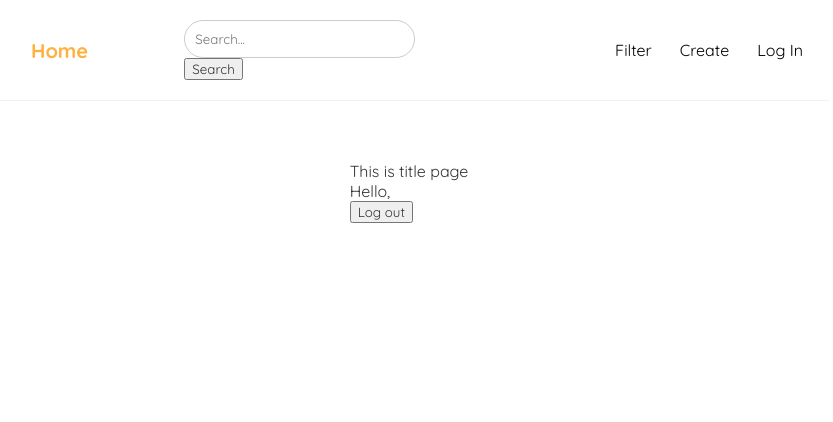
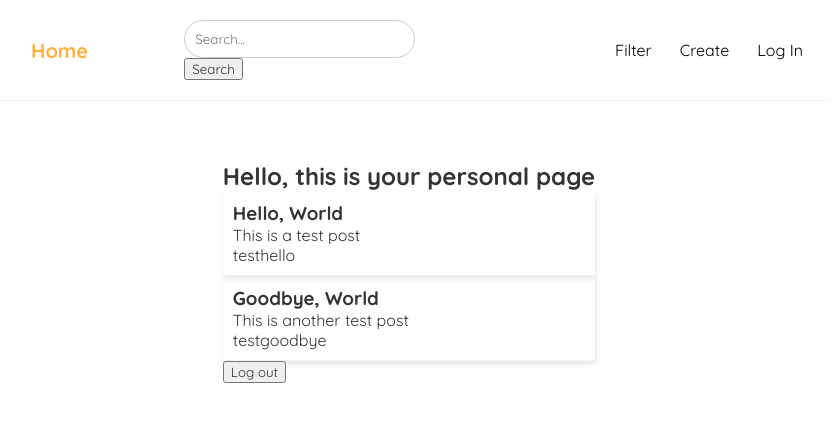
Before and after one commit to James-1723/DB_Management, a React (Create React App) app: page /user in a window 1280 px wide. Shown: the top 422 px of the page, without its empty margins (231-1064 px from the left). Built offline with nearby package versions, Linux system fonts and the light colour scheme.

Commit message:
User介面修改
新增顯示user的個人貼文

```diff
--- a/public/index.html
+++ b/public/index.html
@@ -2,7 +2,6 @@
 <html lang="en">
   <head>
     <meta charset="utf-8" />
-    <link rel="icon" href="%PUBLIC_URL%/favicon.ico" />
     <meta name="viewport" content="width=device-width, initial-scale=1" />
     <meta name="theme-color" content="#000000" />
     <meta
--- a/src/pages/Create.js
+++ b/src/pages/Create.js
@@ -4,6 +4,7 @@ import Select from 'react-select';
 
 const Create = () => {
 
+    const navigate = useNavigate();
     const [title, setTitle] = useState('');
     const [content, setContent] = useState('');
 
@@ -40,13 +41,14 @@ const Create = () => {
         e.preventDefault();
         const post = { title, content, selectedTags };
 
-        const response = await fetch('http://localhost:8000/posts', {
+        const response = await fetch('http://localhost:8000/api/posts', {
             method: 'POST',
             headers: { "Content-Type": "application/json" },
             body: JSON.stringify(post)
         });
 
         if (response.ok) {
+            navigate('/');
             console.log('post created');
         }
     }
--- a/src/pages/Home.js
+++ b/src/pages/Home.js
@@ -1,6 +1,6 @@
 import { useState } from 'react';
 import { useUser } from '../context/UserContext.js'
-import '../style/homepage.css';
+import '../style/Post.css';
 const Home = () => {
 
     const [name, setName] = useState('lemonade');
--- a/src/pages/User.js
+++ b/src/pages/User.js
@@ -1,9 +1,13 @@
-import { useState } from 'react';
+import { useEffect, useState } from 'react';
 import { useUser } from '../context/UserContext.js';
 import { useNavigate } from 'react-router-dom';
 
+import '../style/Post.css';
+
 const User = () => {
     const {user, setUser} = useUser();
+    const [posts, setPosts] = useState([]);
+
     const displayName = user && user.user_name ? user.user_name : '';
     const navigate = useNavigate();
 
@@ -14,10 +18,60 @@ const User = () => {
         console.log('登出成功')
     }
 
+    useEffect(() => {
+        const fetchPosts = async () => {
+            //將測試資料改為以下的api
+
+            // const response = await fetch('http://localhost:8000/api/posts/${user.user_id}', {
+            //     method: 'GET',
+            //     headers: {
+            //         'Content-Type': 'application/json',
+            //         'Authorization': `Bearer ${user.token}`
+            //     }
+            // })
+            // const data = await response.json();
+            // console.log(data);
+            // setPosts(data.posts);
+            setPosts([
+                {
+                    "post_id": 1,
+                    "post_title": "Hello, World",
+                    "post_content": "This is a test post",
+                    "post_tags": ["test", "hello"]
+                },
+                {
+                    "post_id": 2,
+                    "post_title": "Goodbye, World",
+                    "post_content": "This is another test post",
+                    "post_tags": ["test", "goodbye"]
+                }
+            ])
+        }
+        fetchPosts();
+    }, [])
+
     return (
         <div>
-            <p>This is title page</p>
-            <p className={displayName ? '' : 'hide'}>Hello, {displayName}</p>
+            <h2 className={displayName ? '' : 'hide'}>Hello, {displayName} this is your personal page</h2>
+            <div>
+                {
+                    posts ? posts.map((post, index) => {
+                        return (
+                            <div key={index} className='post'>
+                                <h3>{post.post_title}</h3>
+                                <p>{post.post_content}</p>
+                                <div>
+                                    {post.post_tags.map((tag, index) => {
+                                        return <span key={index}>{tag}</span>
+                                    })}
+                                </div>
+                            </div>
+                        )
+                    }) : ''
+                }
+            </div>
+
+
             <button onClick={logout}>Log out</button>
         </div>
     );
```
Also changed, not shown: src/style/Post.css (renamed from src/style/homepage.css).
